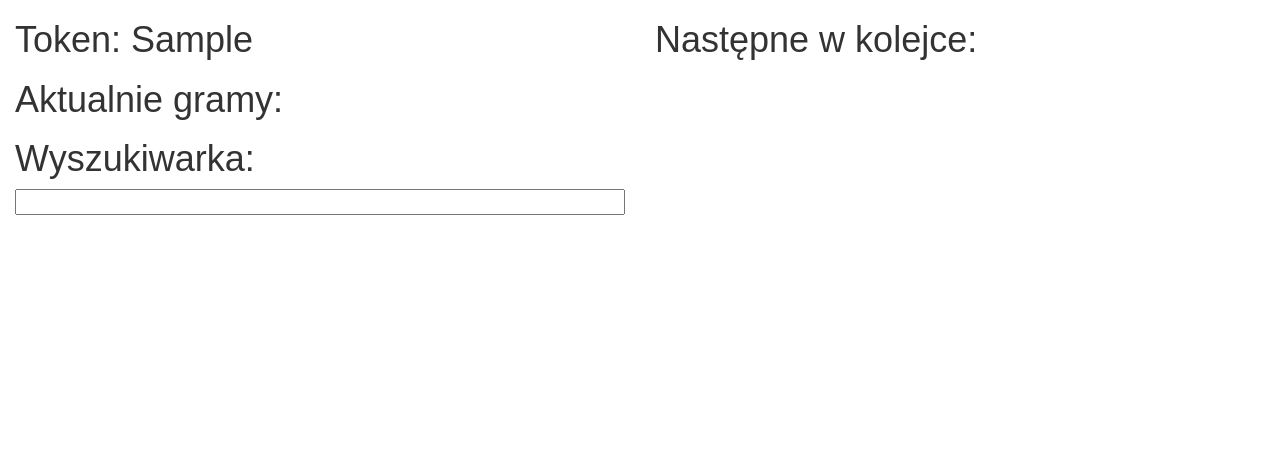
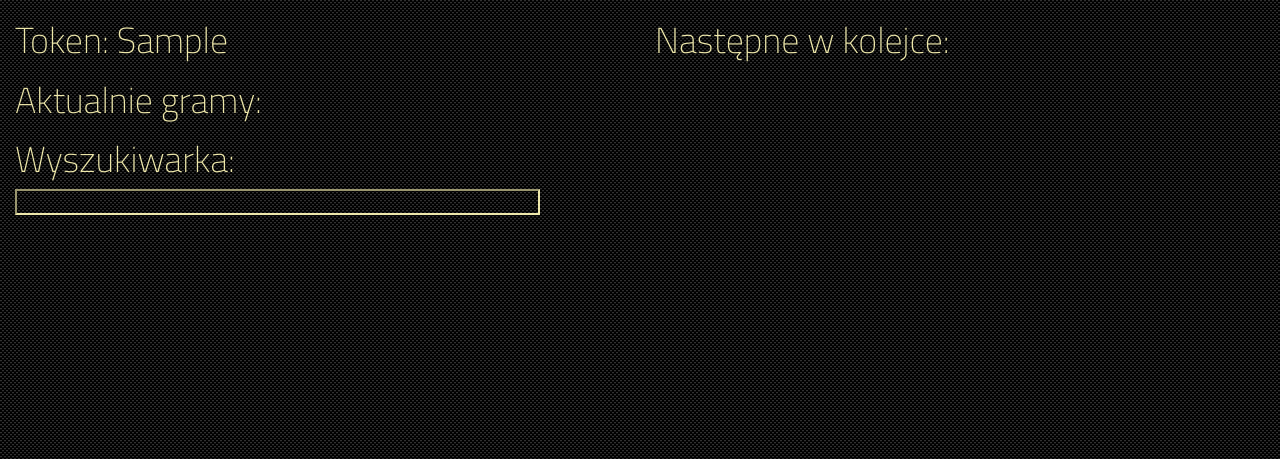
Before and after one commit to gitter-badger/ytParty, a Django app: template ytParty/queue/templates/queue/user_view.html in a window 1280 px wide. Shown: the top 459 px of the page. Run offline with Django 3.2, Linux system fonts and the light colour scheme; the template is opened without the code that fills it: most values are stand-ins (such as "Sample title", 1, 10 or a date in 2020); parts of the project's set-up code (start-up, migrations or seed data) failed here and were passed over; some libraries are stand-ins or nearby versions.

Commit message:
Added new background and colors for user_view

```diff
--- a/ytParty/queue/templates/queue/base.html
+++ b/ytParty/queue/templates/queue/base.html
@@ -11,6 +11,7 @@
         <link href="{% static "css/bootstrap.min.css" %}" rel="stylesheet" type="text/css"/>
         <link href="{% static "css/style.css" %}" rel="stylesheet" type="text/css"/>
         <link href="{% static "jquery-ui-1.11.2.custom/jquery-ui.min.css" %}" rel="stylesheet" type="text/css"/>
+        <link href='http://fonts.googleapis.com/css?family=Titillium+Web:400,200&subset=latin,latin-ext' rel='stylesheet' type='text/css'>
     {% endblock %}
 
     {% block head %}
--- a/ytParty/queue/templates/queue/user_view.html
+++ b/ytParty/queue/templates/queue/user_view.html
@@ -7,7 +7,7 @@
     {% endblock %}
     <div id="viewer_container" class="container-fluid">
     <div class="row">
-        <div class="col-md-6 col-xs-6 col-sm-6 col-lg-6">
+        <div class="col-md-6 col-xs-6 col-sm-6 col-lg-6 left-col">
 
             <h1>Token: {{ party_token }}</h1>
             <h1>Aktualnie gramy:</h1>
--- a/ytParty/static/css/style.css
+++ b/ytParty/static/css/style.css
@@ -1,9 +1,37 @@
-* { padding : 0; margin : 0; list-style : none; font-family : Arial }
+h1, h2, h3, h4, h5, h6 {
+    font-family: 'Titillium Web';
+    font-weight: 200;
+    color: #eee8aa;
+}
+p, div {
+    font-family: 'Titillium Web';
+    font-weight: 200;
+    color: #eee8aa;
+}
+
+body {
+    background-image: url("../bground.jpg");
+    background-repeat: repeat;
+}
+
+* {
+    padding : 0;
+    margin : 0;
+    list-style : none;
+    font-family : 'Titillium Web';
+    font-weight: 200;
+    color: #ddd;
+    border-color: #eee8aa;
+}
 
 .youtubeOynat { display : none; background : #ddd; padding : 0px }
 
+#youtube {
+    background: transparent;
+}
+
 .youtube {
-    border   : 1px solid #ddd;
+    border   : 1px solid transparent;
     padding  : 10px;
     overflow : hidden
 }
@@ -15,7 +43,7 @@
 
 .youtube a {
     text-decoration : none;
-    color           : darkred
+    color           : #eee8aa;
 }
 
 .youtube p {
@@ -91,3 +119,7 @@
     height: 100%;
     position: absolute;
 }
+
+.left-col {
+    padding-right: 100px;
+}
```
Also changed, not shown: ytParty/static/bground.jpg (added).
